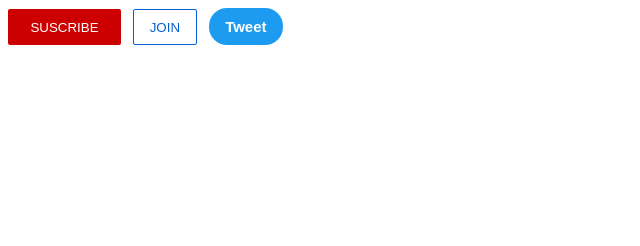
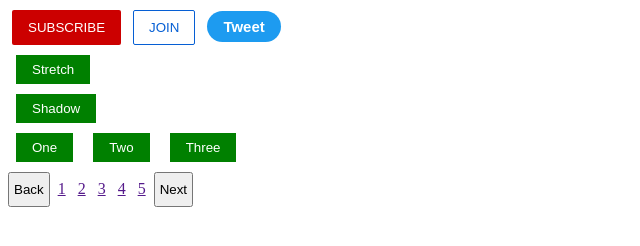
Before and after one commit to Sysdrummatic/First-Website, a plain HTML site: page html-css-course/Exercise2/buttons.html in a window 1280 px wide. Shown: the whole page, without its empty margins (0-640 px from the left). Drawn offline with Linux system fonts and the light colour scheme.

Commit message:
Buttons Exercises

```diff
--- a/html-css-course/Exercise2/buttons.html
+++ b/html-css-course/Exercise2/buttons.html
@@ -1,41 +1,196 @@
+<!DOCTYPE html>
+<html lang="en">
+    <head>
+        <meta charset="UTF-8" />
+        <meta http-equiv="X-UA-Compatible" content="IE=edge" />
+        <meta name="viewport" content="width=device-width, initial-scale=1.0" />
+        <title>Document</title>
+    </head>
+    <body>
         <style>
             .subscribe-button {
-        background-color: cc0000;
-        color: white;
+                background-color: rgb(204, 0, 0);
+                color: rgb(255, 255, 255);
                 border: none;
-        height: 36px;
-        width: 112.96px;
+                padding-top: 10px;
+                padding-bottom: 10px;
+                padding-left: 16px;
+                padding-right: 16px;
                 border-radius: 2px;
                 cursor: pointer;
-        margin-right: 8px;
+                margin-right: 4px;
+                margin-left: 4px;
+                transition: opacity 0.15s;
             }
+
+            .subscribe-button:hover {
+                opacity: 0.5;
+            }
+
+            .subscribe-button:active {
+                opacity: 0.25;
+            }
+
             .join-button {
-        background-color: white;
-        color: #065fd4;
-        border-color: #065fd4;
+                background-color: rgb(255, 255, 255);
+                color: rgb(6, 95, 212);
+                border-color: rgb(6, 95, 212);
                 border-style: solid;
                 border-width: 1px;
-        height: 36px;
-        width: 63.89px;
+                padding-top: 9px;
+                padding-bottom: 9px;
+                padding-left: 15px;
+                padding-right: 15px;
                 border-radius: 2px;
                 cursor: pointer;
-        margin-right: 8px;
+                margin-right: 4px;
+                margin-left: 4px;
+                transition: background-color 0.15s, color 0.15s;
             }
+
+            .join-button:hover {
+                background-color: rgb(6, 95, 212);
+                color: rgb(255, 255, 255);
+            }
+
+            .join-button:active {
+                opacity: 0.75;
+            }
+
             .tweet-button {
-        background-color: #1d9bf0;
-        color: white;
+                background-color: rgb(29, 155, 240);
+                color: rgb(255, 255, 255);
                 font-weight: bold;
                 font-size: 15px;
                 border: none;
-        height: 36.5px;
-        width: 74.08px;
+                padding-top: 7px;
+                padding-bottom: 7px;
+                padding-left: 16px;
+                padding-right: 16px;
                 border-radius: 18px;
+                margin-right: 4px;
+                margin-left: 4px;
                 cursor: pointer;
+                transition: box-shadow 0.15s;
+            }
+
+            .tweet-button:hover {
+                box-shadow: 5px 5px 10px rgba(0, 0, 0, 0.15);
+            }
+
+            .section-margins {
+                margin-top: 10px;
+                margin-bottom: 10px;
+            }
+
+            .link-margins {
+                margin-right: 4px;
+                margin-left: 4px;
+            }
+
+            .nav-button {
+                padding-top: 8px;
+                padding-bottom: 8px;
+                padding-left: 4px;
+                padding-right: 4px;
+            }
+
+            .stretch-button {
+                background-color: green;
+                color: white;
+                padding-top: 7px;
+                padding-bottom: 7px;
+                padding-left: 16px;
+                padding-right: 16px;
+                margin-left: 8px;
+                margin-right: 8px;
+                border: none;
+                cursor: pointer;
+                transition: padding-top 0.15s, padding-botom 0.15s,
+                    padding-left 0.15s, padding-right 0.15s;
+            }
+
+            .stretch-button:hover {
+                padding-top: 14px;
+                padding-bottom: 14px;
+                padding-left: 32px;
+                padding-right: 32px;
+                margin-left: 8px;
+                margin-right: 8px;
+            }
+
+            .shadow-button {
+                background-color: green;
+                color: white;
+                padding-top: 7px;
+                padding-bottom: 7px;
+                padding-left: 16px;
+                padding-right: 16px;
+                margin-left: 8px;
+                margin-right: 8px;
+                cursor: pointer;
+                border: none;
+            }
+
+            .shadow-button:hover {
+                box-shadow: 2px 2px 2px rgba(0, 0, 0, 0.5);
+            }
+
+            .shadow-button:active {
+                margin-top: 2px;
+                margin-left: 10px;
+                box-shadow: 0px 0px 0px rgba(0, 0, 0, 0.5);
+            }
+
+            .exp-button {
+                background-color: green;
+                color: white;
+                padding-top: 7px;
+                padding-bottom: 7px;
+                padding-left: 16px;
+                padding-right: 16px;
+                margin-left: 8px;
+                margin-right: 8px;
+                cursor: pointer;
+                border: none;
+                transition: margin-left 0.15s, margin-right 0.15s,
+                    padding-left 0.15s, padding-right 0.15s;
+            }
+
+            .exp-button:hover {
+                padding-left: 22px;
+                padding-right: 22px;
+                margin-left: 2px;
+                margin-right: 2px;
             }
         </style>
 
-<button class="subscribe-button">SUSCRIBE</button>
+        <div class="section-margins">
+            <button class="subscribe-button">SUBSCRIBE</button>
 
             <button class="join-button">JOIN</button>
 
             <button class="tweet-button">Tweet</button>
+        </div>
+        <div class="section-margins">
+            <button class="stretch-button">Stretch</button>
+        </div>
+        <div class="section-margins">
+            <button class="shadow-button">Shadow</button>
+        </div>
+        <div class="section-margins">
+            <button class="exp-button">One</button>
+            <button class="exp-button">Two</button>
+            <button class="exp-button">Three</button>
+        </div>
+        <div class="section-margins">
+            <button class="nav-button">Back</button>
+            <a href="" class="link-margins">1</a>
+            <a href="" class="link-margins">2</a>
+            <a href="" class="link-margins">3</a>
+            <a href="" class="link-margins">4</a>
+            <a href="" class="link-margins">5</a>
+            <button class="nav-button">Next</button>
+        </div>
+    </body>
+</html>
```
Also changed, not shown: html-css-course/Exercise1/excercise1.html (+21 -1 lines). Lines whose indentation alone changed are shown as unchanged.
